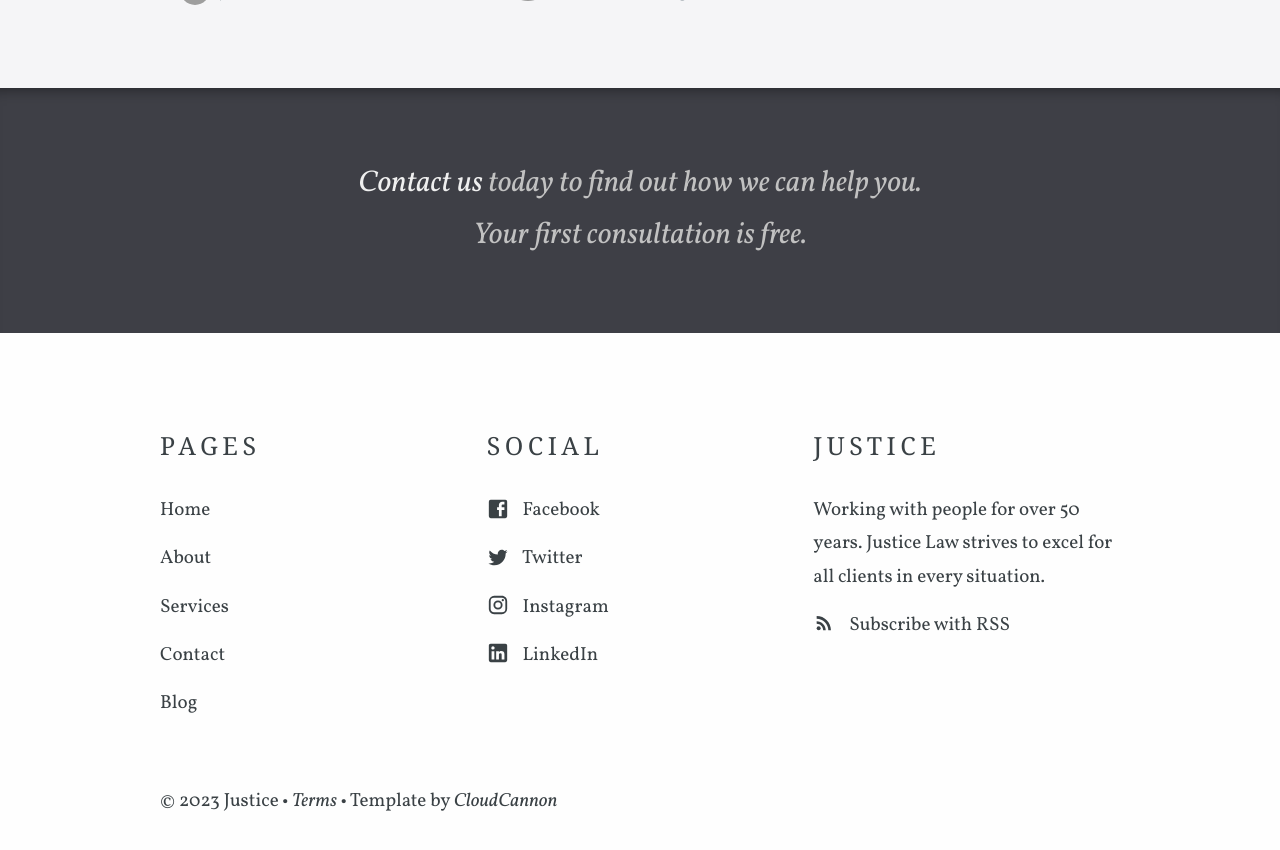
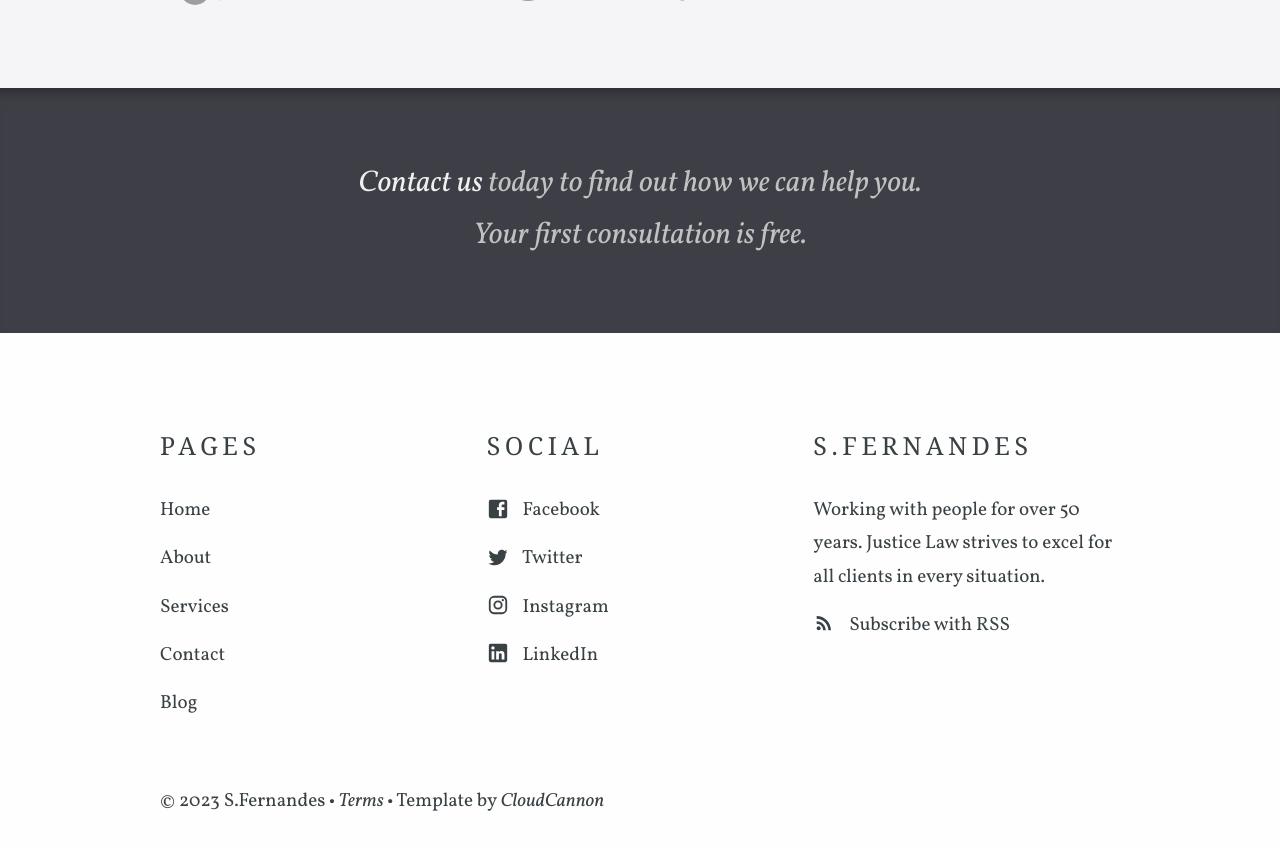
Before and after one commit to Soferflo/mypage, a Jekyll site: the page built from index.html, in a window 1280 px wide and 900 px high, scrolled down 1258 px. Shown: the top 850 px of the window. Built offline with Jekyll 4.4.1, drawn with Linux system fonts in a browser that asks for light colours; some web fonts are replaced; grey boxes are pictures that could not be loaded.

Commit message:
Update company.yml

```diff
--- a/_data/company.yml
+++ b/_data/company.yml
@@ -1,4 +1,4 @@
-title: Justice
+title: S.Fernandes
 description: Working with people for over 50 years. Justice Law strives to excel for all clients in every situation.
 contact_email_address: contact@example.com
 phone: (03) 123 4567
```
